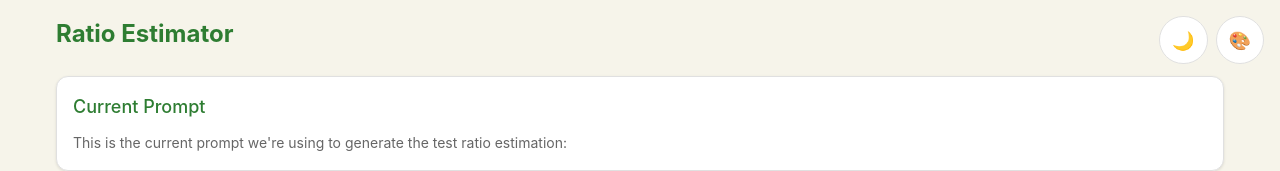
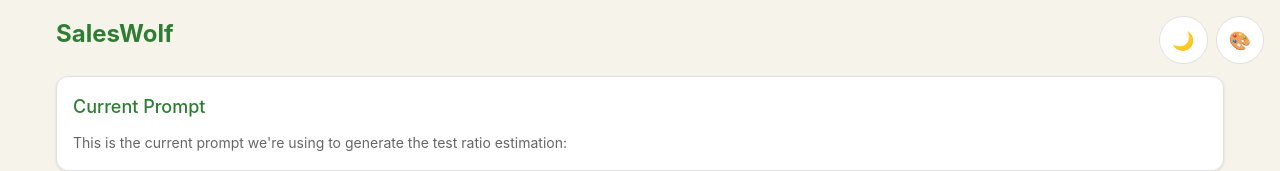
Before and after one commit to Reptar007/sales-engineer-toolkit, a React (Vite) app in the folder frontend/: page / in a window 1280 px wide. Shown: the top 171 px of the page. Built offline with nearby package versions, Linux system fonts and the light colour scheme; no server answers.

Commit message:
Update frontend header title to SalesWolf
- Change main app title from 'Ratio Estimator' to 'SalesWolf'
- Complete the rebranding across all UI components

```diff
--- a/frontend/src/components/Header.jsx
+++ b/frontend/src/components/Header.jsx
@@ -11,7 +11,7 @@ const Header = React.memo(({ theme, toggleTheme, artistMode, toggleArtistMode })
         toggleArtistMode={toggleArtistMode}
       />
       <header>
-        <h1>Ratio Estimator</h1>
+        <h1>SalesWolf</h1>
       </header>
     </>
   );
```
